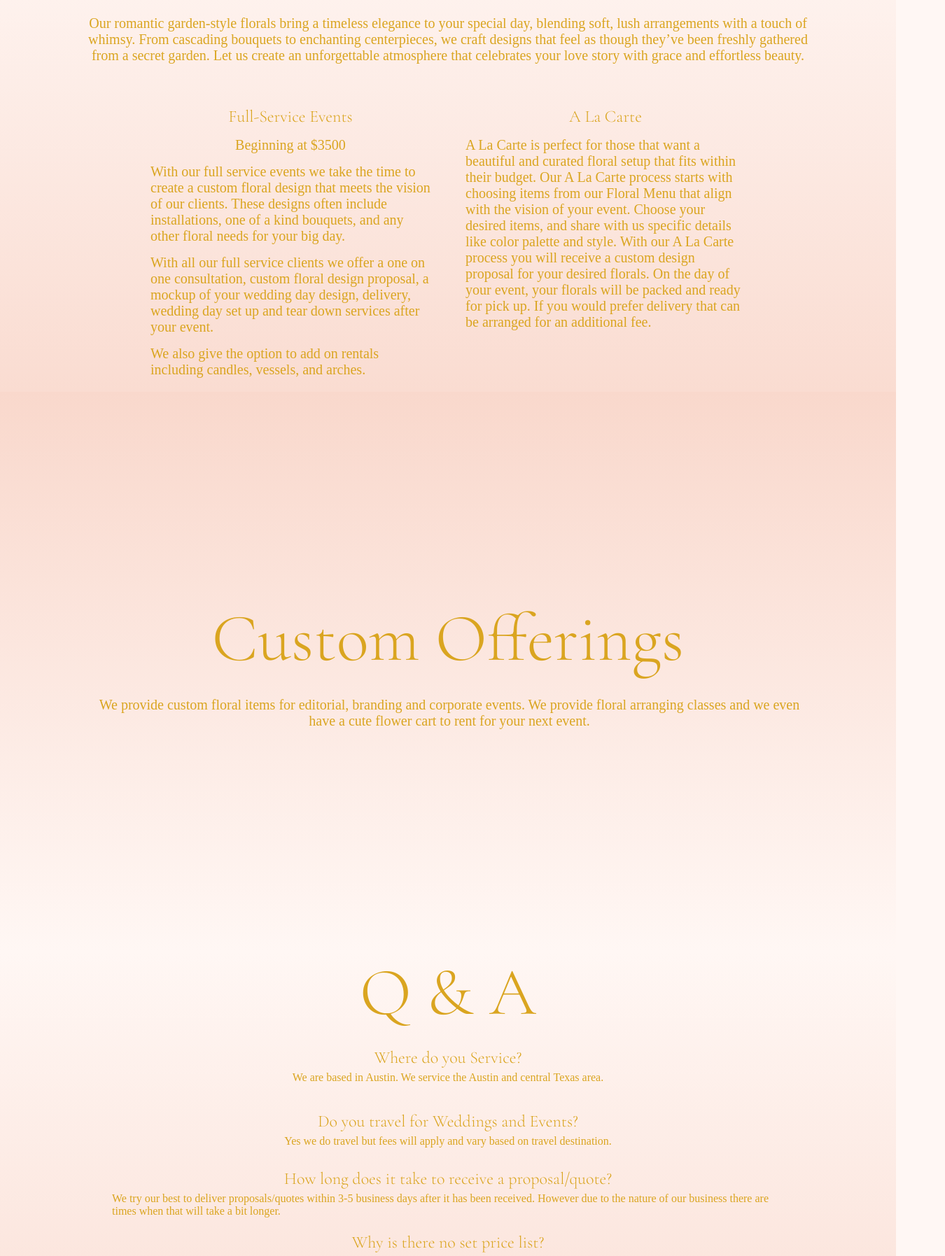
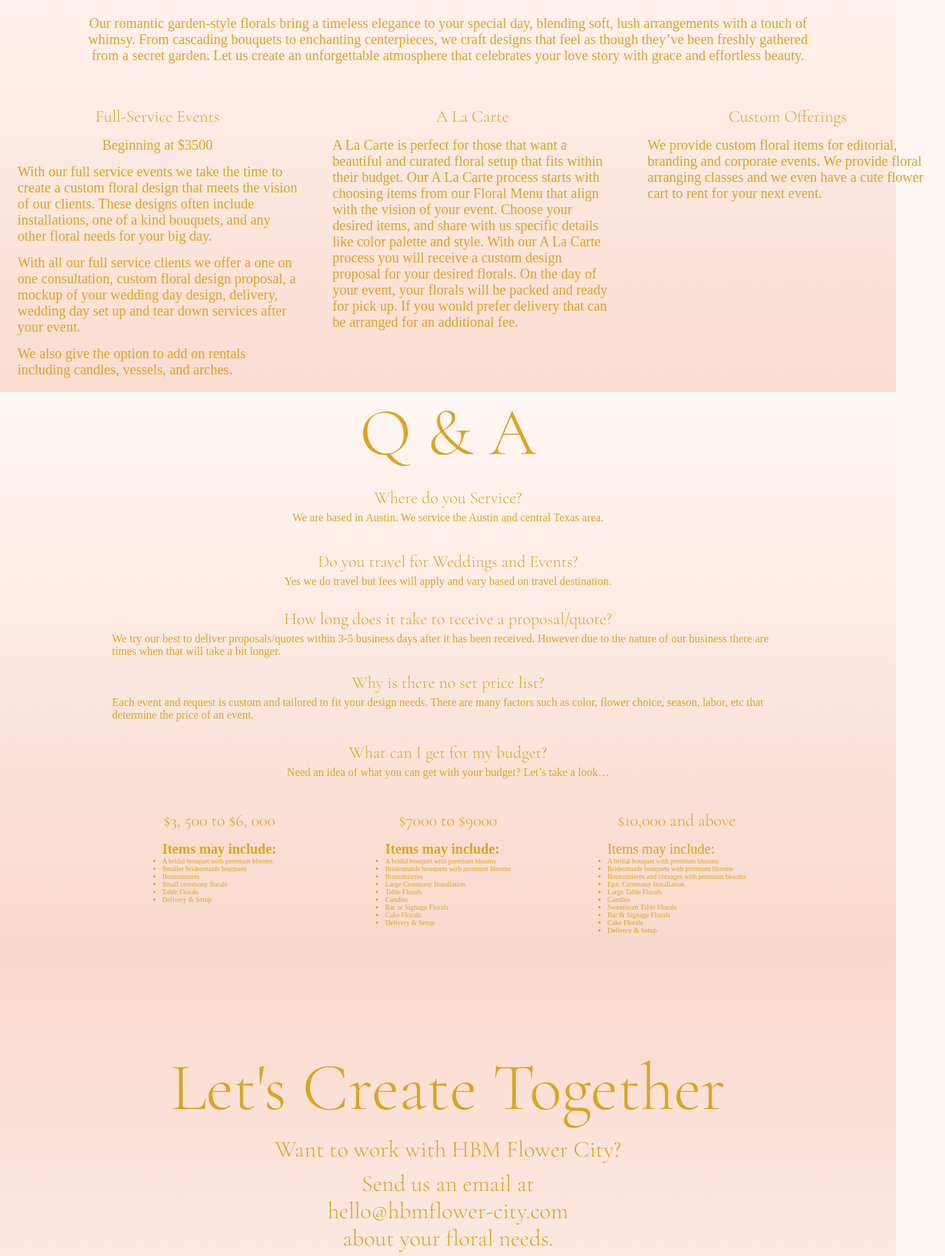
Before and after one commit to GPain2007/hbmAnimated, a React (Vite) app: page /offerings in a window 1280 px wide. Shown: the part 240-2035 px from the top of the page at 70% size, 1350 px wide, since content can reach past the window. Built offline with nearby package versions, Linux system fonts and the light colour scheme; a web font is replaced by a local one.

Commit message:
made changes

```diff
--- a/index.html
+++ b/index.html
@@ -2,18 +2,13 @@
 <html lang="en">
   <head>
     <meta charset="UTF-8" />
-    <link rel="icon" type="image/svg+xml" href="/vite.svg" />
+    <!-- <link rel="icon" type="image/svg+xml" href="/vite.svg" /> -->
     <meta name="viewport" content="width=device-width, initial-scale=1.0" />
     <link
       href="https://fonts.googleapis.com/css2?family=DM+Sans:ital,opsz,wght@0,9..40,100;0,9..40,200;0,9..40,300;0,9..40,400;0,9..40,500;0,9..40,600;0,9..40,700;0,9..40,800;0,9..40,900;0,9..40,1000;1,9..40,100;1,9..40,1000&display=swap"
       rel="stylesheet"
     />
-    <!-- <link
-      rel="stylesheet"
-      media="screen"
-      href="https://fontlibrary.org//face/glacial-indifference"
-      type="text/css"
-    /> -->
+
     <link rel="preconnect" href="https://fonts.googleapis.com" />
     <link rel="preconnect" href="https://fonts.gstatic.com" crossorigin />
     <link
@@ -45,9 +40,5 @@
   <body>
     <div id="root"></div>
     <script type="module" src="/src/main.jsx"></script>
-    <!-- <script
-      src="https://kit.fontawesome.com/1147ef332e.js"
-      crossorigin="anonymous"
-    ></script> -->
   </body>
 </html>
--- a/src/components/footer/Footer.jsx
+++ b/src/components/footer/Footer.jsx
@@ -12,8 +12,7 @@
           <a href="mailto:hello@hbmflower-city.com">
             &nbsp;hello@hbmflower-city.com&nbsp;
           </a>
-          about your floral needs or click <br />
-          the link to tell us about your event.
+          about your floral needs.
         </p>
 
         <a
--- a/src/components/footer/Footer.scss
+++ b/src/components/footer/Footer.scss
@@ -5,6 +5,9 @@
   height: 100%;
   display: flex;
   flex-direction: column;
+  // @include mobile {
+  //   height: 25%;
+  // }
 
   .titleSection {
     flex: 1;
--- a/src/components/imagesviewer/ImageViewer.scss
+++ b/src/components/imagesviewer/ImageViewer.scss
@@ -134,6 +134,6 @@
 
 .lightbox-image {
   max-width: 100%;
-  max-height: 80vh;
+  max-height: 75vh;
   object-fit: cover;
 }
--- a/src/components/offeringsSection/OfferSection.jsx
+++ b/src/components/offeringsSection/OfferSection.jsx
@@ -47,6 +47,15 @@
             for an additional fee.
           </p>
         </div>
+        <div className="box">
+          <h2>Custom Offerings</h2>
+
+          <p>
+            We provide custom floral items for editorial, branding and corporate
+            events. We provide floral arranging classes and we even have a cute
+            flower cart to rent for your next event.
+          </p>
+        </div>
       </div>
     </div>
   );
--- a/src/components/qAndA/QA.jsx
+++ b/src/components/qAndA/QA.jsx
@@ -1,22 +1,6 @@
-// import React, { useState } from "react";
 import "./QA.scss";
 
 const QA = () => {
-  // const [showText, setShowText] = useState(false);
-  // const [showMid, setShowMid] = useState(false);
-  // const [showHigh, setShowHigh] = useState(false);
-
-  // const handleClick = () => {
-  //   setShowText(!showText);
-  // };
-
-  // const handleClick2 = () => {
-  //   setShowMid(!showMid);
-  // };
-
-  // const handleClick3 = () => {
-  //   setShowHigh(!showHigh);
-  // };
   return (
     <div className="QASection">
       <div className="titleContainer">
@@ -93,7 +77,7 @@
         <div className="box">
           <h2>$10,000 and above </h2>
           <p>
-            <p>Items may include:</p>
+            Items may include:
             <ul>
               <li>A bridal bouquet with premium blooms</li>
               <li>Bridesmaids bouquets with premium blooms</li>
--- a/src/components/services/services.scss
+++ b/src/components/services/services.scss
@@ -1,5 +1,8 @@
 @import "../../app.scss";
-
+.section {
+  @include mobile {
+    height: 75vh;
+  }
   .services {
     background: linear-gradient(180deg, #fff7f4, #f9d8cc);
     height: 100%;
@@ -110,3 +113,4 @@
       }
     }
   }
+}
--- a/src/components/testimonial/Testimonial.jsx
+++ b/src/components/testimonial/Testimonial.jsx
@@ -1,5 +1,5 @@
-import { useState, useEffect, useRef } from "react";
-import { motion, useAnimation, useInView } from "framer-motion";
+import { useState, useEffect } from "react";
+import { motion } from "framer-motion";
 import "./testimonial.scss";
 import { TestmonialData } from "./ImageData";
 
@@ -34,20 +34,20 @@
     },
   };
 
-  const carouselVariants = {
-    initial: {
-      x: +500,
-      opacity: 0,
-    },
-    animate: {
-      x: 0,
-      opacity: 1,
-      transition: {
-        duration: 1,
-        staggerChildren: 0.1,
-      },
-    },
-  };
+  // const carouselVariants = {
+  //   initial: {
+  //     x: +500,
+  //     opacity: 0,
+  //   },
+  //   animate: {
+  //     x: 0,
+  //     opacity: 1,
+  //     transition: {
+  //       duration: 1,
+  //       staggerChildren: 0.1,
+  //     },
+  //   },
+  // };
 
   return (
     <div>
--- a/src/components/testimonial/testimonial.scss
+++ b/src/components/testimonial/testimonial.scss
@@ -7,6 +7,9 @@
   display: flex;
   justify-content: center;
   background: linear-gradient(180deg, #f9d8cc, #fff7f4);
+  // @include mobile {
+  //   height: 85%;
+  // }
 
   .pageTitle {
     position: absolute;
@@ -47,6 +50,9 @@
     display: flex;
     color: white;
     text-shadow: 10px 10px 10px rgba(0, 0, 0, 0.1);
+    @include mobile {
+      color: goldenrod;
+    }
   }
   .quoteAuthor {
     padding-right: 60px;
@@ -55,6 +61,9 @@
     display: flex;
     color: white;
     text-shadow: 1px 1px 20px rgba(0, 0, 0, 0.1);
+    @include mobile {
+      color: goldenrod;
+    }
   }
 }
 
--- a/src/pages/home/Home.jsx
+++ b/src/pages/home/Home.jsx
@@ -14,7 +14,7 @@
       <section>
         <Testimonial />
       </section>
-      <section>
+      <section className="section">
         <Services />
       </section>
       <section>
--- a/src/pages/offerings/Offerings.jsx
+++ b/src/pages/offerings/Offerings.jsx
@@ -4,7 +4,7 @@
 import QA from "../../components/qAndA/QA";
 //
 import Footer from "../../components/footer/Footer";
-import CustomOfferings from "../../components/customOfferings/customOfferings";
+// import CustomOfferings from "../../components/customOfferings/customOfferings";
 import "./Offerings.scss";
 
 const Offerings = () => {
@@ -14,9 +14,9 @@
         <NavBar />
         <OfferSection />
       </section>
-      <section>
+      {/* <section>
         <CustomOfferings />
-      </section>
+      </section> */}
       <section>
         <QA />
       </section>
```
Lines whose indentation alone changed are shown as unchanged.
